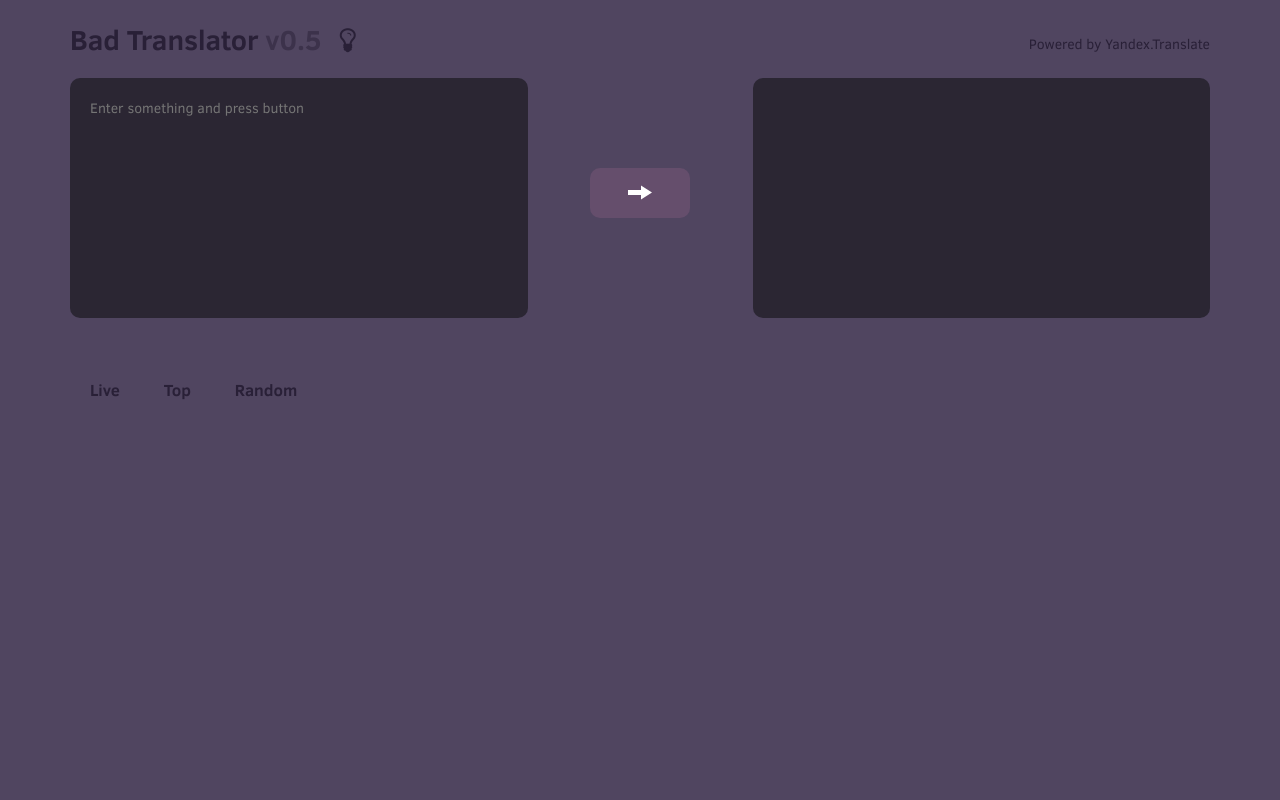
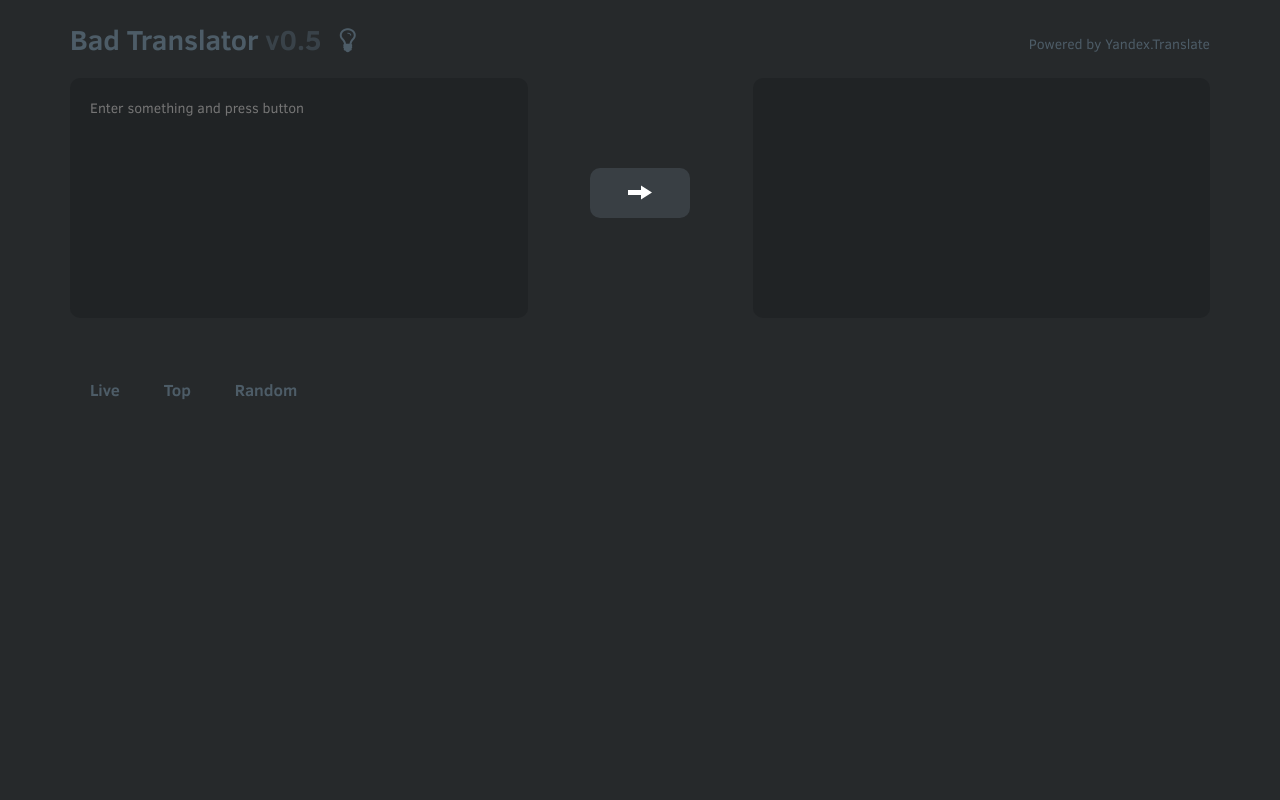
Before and after one commit to zezic/bad-translator, a Flask app: template templates/index.html in a window 1280 px wide. Run offline with Flask 2, Linux system fonts and the light colour scheme; the template is opened without the code that fills it, so the values that code supplies are empty; some libraries are stand-ins or nearby versions.

Commit message:
Better dark theme.

```diff
--- a/static/css/styles.css
+++ b/static/css/styles.css
@@ -8,29 +8,29 @@ html, body {
   height: 100%;
 }
 body {
-  background-color: #504560;
+  background-color: #26292b;
   transition: background-color 0.5s ease-in-out;
 }
 h1 {
-  color: #292037;
+  color: #4d5c67;
   transition: color 0.5s ease-in-out;
 }
 a {
-  color: #292037;
+  color: #4d5c67;
 }
 body.animation a {
   transition: color 0.5s ease-in-out;
 }
 a:hover, a:focus {
-  color: #e9acff;
+  color: #92aec3;
 }
 textarea {
   width: 100%;
-  background-color: #2b2633;
+  background-color: #202325;
   border-radius: 10px;
   border: 0;
   resize: none;
-  color: #c289a2;
+  color: #a4b5c2;
   height: 240px;
   padding: 20px;
   transition: background-color 0.5s ease-in-out, color 0.5s ease-in-out;
@@ -41,7 +41,7 @@ button {
   height: 50px;
   border-radius: 10px;
   border: 0;
-  background-color: #654e6c;
+  background-color: #393f44;
   background-image: url("/static/images/go.svg");
   background-repeat: no-repeat;
   background-position: center center;
@@ -62,7 +62,7 @@ body.animation button {
   transition: filter 0.2s ease-in-out, background-color 0.5s ease-in-out;
 }
 button:hover {
-  background-color: #714a7d;
+  background-color: #495661;
 }
 button.disabled {
   filter: blur(15px);
@@ -79,7 +79,7 @@ textarea, button {
 }
 .piece {
   font-size: 14px;
-  color: #292037;
+  color: #4d5c67;
   text-transform: capitalize;
   position: relative;
   transition: color 0.5s ease-in-out;
@@ -124,7 +124,7 @@ textarea, button {
   display: block;
 }
 h3, .translations {
-  color: #292037;
+  color: #a1b1bd;
   transition: color 0.5s ease-in-out;
 }
 .translations {
@@ -136,7 +136,7 @@ h3, .translations {
   transition: border-bottom 0.5s ease-in-out;
 }
 .translations .row:not(:last-child) {
-  border-bottom: 1px solid rgba(41, 32, 55, 0.25);
+  border-bottom: 1px solid rgba(77, 92, 103, 0.25);
 }
 .icon-lightbulb {
   cursor: pointer;
@@ -154,8 +154,11 @@ h3, .translations {
   cursor: pointer;
 }
 .tab.active {
-  background-color: #654e6c;
-  transition: background-color 0.5s ease-in-out;
+  background-color: #53636f;
+  transition: background-color 0.5s ease-in-out, color 0.5s ease-in-out;
+}
+.tab.active a {
+  color: #1d2224;
 }
 body.theme-light {
   background-color: #F5F6F7;
```
